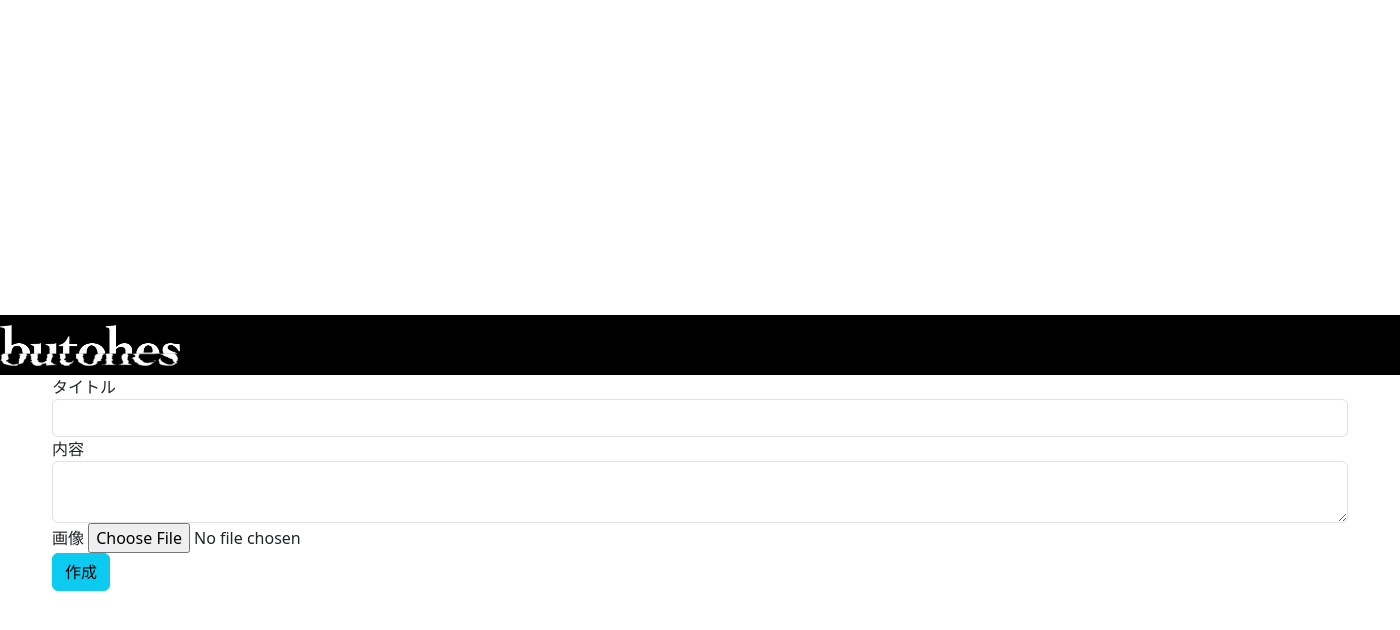
After one commit to 74905/butohoes, a Rails app: page /news/new in a window 1400 px wide. The commit adds this page. Shown: the top 630 px of the page. Run offline with Rails 7, Linux system fonts and the light colour scheme; style sheets or scripts are compiled from the project's sources; parts of the project's set-up code (start-up, migrations or seed data) failed here and were passed over; some libraries are stand-ins or nearby versions; some web fonts are replaced.

Commit message:
topカードまで

```diff
--- a/app/controllers/news_controller.rb
+++ b/app/controllers/news_controller.rb
@@ -1,2 +1,15 @@
 class NewsController < ApplicationController
+  def new
+    @news= News.new
+  end
+
+  def create
+    news = News.new(news_params)
+    news.save
+    redirect_to root_path
+  end
+  private
+  def news_params
+    params.require(:news).permit(:title, :body, :news_image)
+  end
 end
--- a/app/models/news.rb
+++ b/app/models/news.rb
@@ -1,2 +1,3 @@
 class News < ApplicationRecord
+  attachment :news_image
 end
--- a/app/views/homes/top.html.erb
+++ b/app/views/homes/top.html.erb
@@ -7,5 +7,10 @@
   </div>
   <div class="main">
   <span>News</span>
+
+   <div class="twitter">
+    <a class="twitter-timeline" data-lang="ja" data-width="300" data-height="400" data-chrome="noheader nofooter" href="https://twitter.com/butohes_japan?ref_src=twsrc%5Etfw">Tweets by butohes_japan</a>
+    <script async src="https://platform.twitter.com/widgets.js" charset="utf-8"></script>
+   </div>
   </div>
 </main>
--- a/app/views/layouts/_header.html.erb
+++ b/app/views/layouts/_header.html.erb
@@ -16,8 +16,8 @@
           <span class="hovering">Discography</span><span class="default">Music</span>
           <% end %>
 
-          <%= link_to home_bio_path, class:"bt cubic " do %>
-          <span class="hovering">biography</span><span class="default">Bio</span>
+          <%= link_to new_news_path, class:"bt cubic " do %>
+          <span class="hovering">News作成</span><span class="default">News</span>
           <% end %>
 
           <a href="#" class="bt cubic"><span class="hovering">coming soon</span><span class="default">Store</span></a>
--- /dev/null
+++ b/app/views/news/new.html.erb
@@ -0,0 +1,25 @@
+  <div class="container">
+    <div class="row">
+     <div class="col-12 mx-auto">
+    <%= form_with model: @news, local: true do |f| %>
+
+    <div class="field">
+    <%= f.label "タイトル" %>
+    <%= f.text_field :title, class:"form-control"%>
+    </div>
+
+   <div class="field">
+    <%= f.label "内容" %>
+    <%= f.text_area :body, class:"form-control" %>
+   </div>
+
+   <div class="field">
+    <%= f.label "画像"%>
+    <%= f.attachment_field :news_image %>
+   </div>
+
+    <%= f.submit "作成", class:"btn btn-info"%>
+    <% end %>
+    </div>
+   </div>
+  </div>
--- a/config/routes.rb
+++ b/config/routes.rb
@@ -6,4 +6,5 @@ Rails.application.routes.draw do
     resources :music_choices, expect: [:new, :show]
     get '/previews' => 'music_choices#previews'
   end
+  resources :news
 end
```
